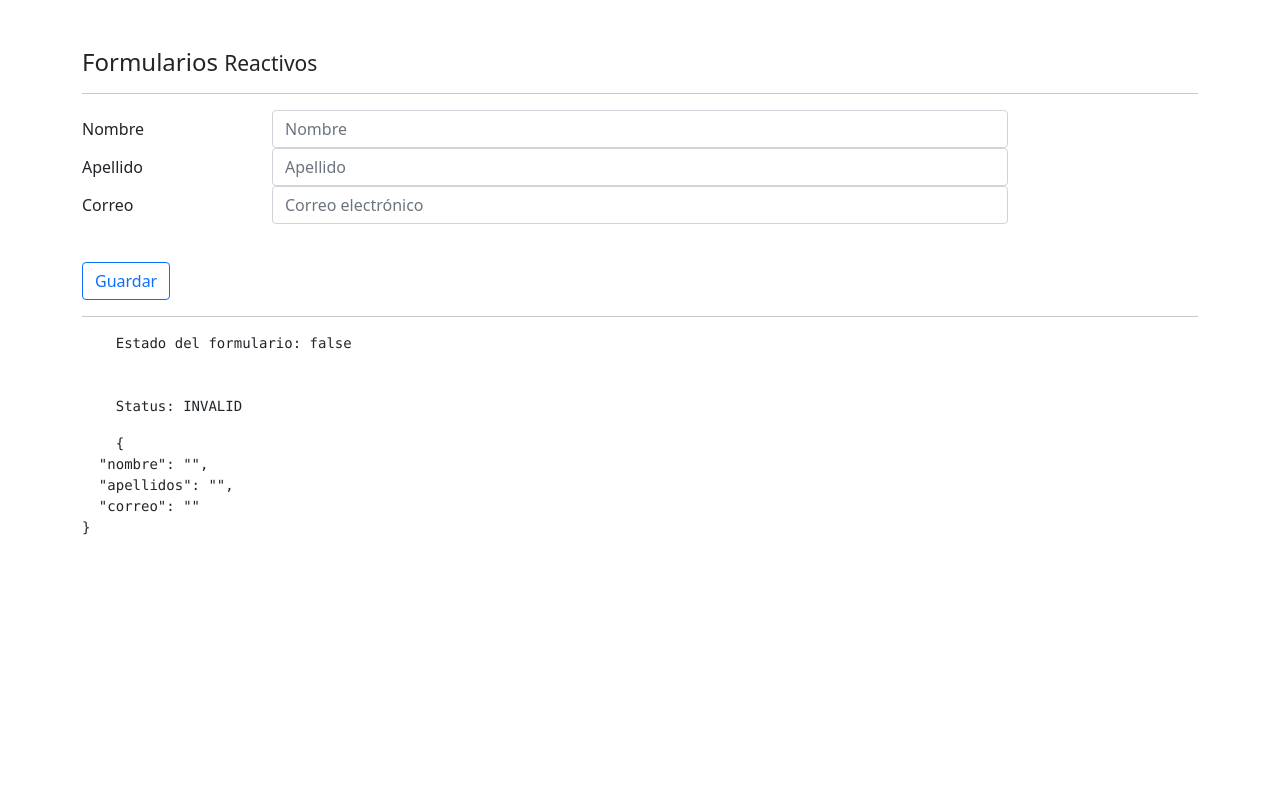
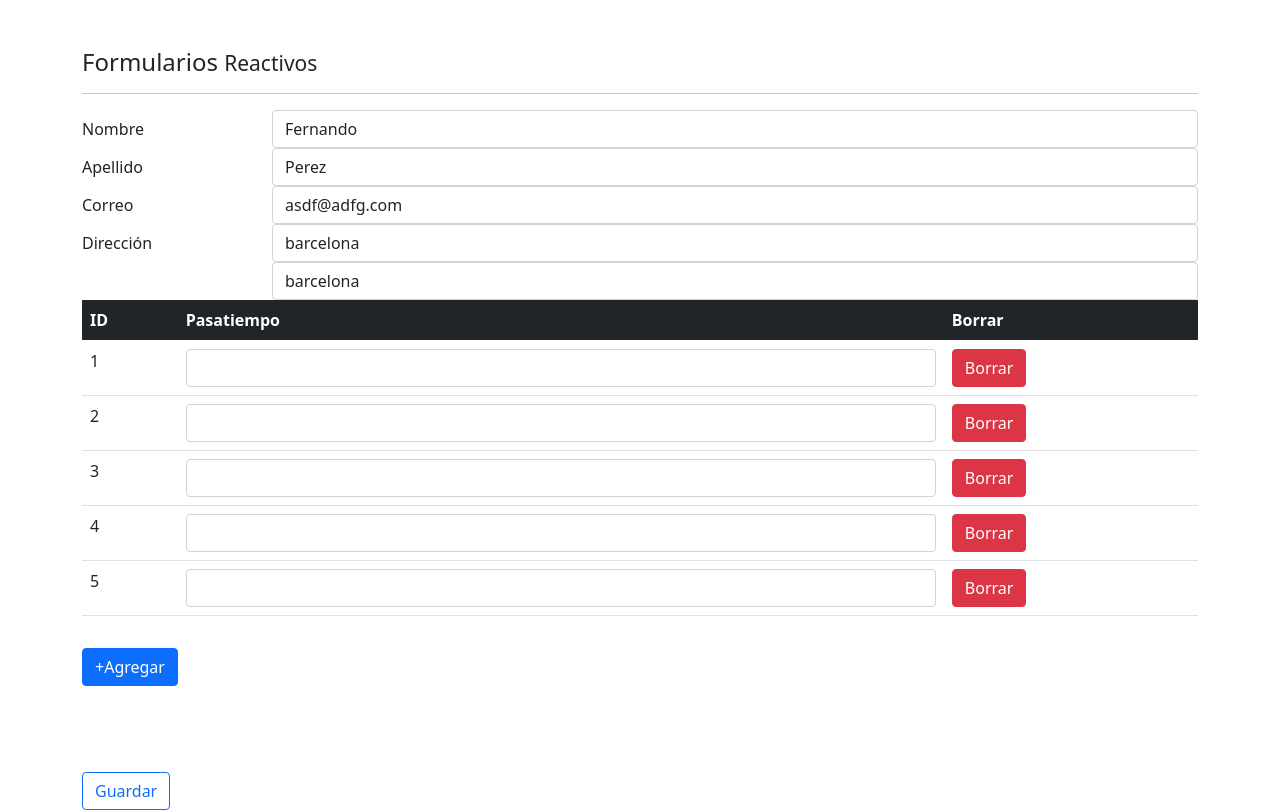
Before and after one commit to ejcordoba/udemy-courses-angular-10, an Angular app in the folder 08-formularios/: page /reactivo in a window 1280 px wide. Shown: the top 812 px of the page. Built offline with nearby package versions, Linux system fonts and the light colour scheme.

Commit message:
section 11 - lesson 201 to 205 done

```diff
--- a/08-formularios/src/app/pages/reactive/reactive.component.html
+++ b/08-formularios/src/app/pages/reactive/reactive.component.html
@@ -6,17 +6,20 @@
 
         <div class="form-group row">
             <label class="col-2 col-form-label">Nombre</label>
-            <div class="col-8">
+            <div class="col">
 
-                <input class="form-control" type="text" placeholder="Nombre" formControlName="nombre">
+                <input class="form-control" type="text" placeholder="Nombre" formControlName="nombre" [class.is-invalid]="nombreNoValido">
+                <small *ngIf="nombreNoValido" class="text-danger">Ingrese 5 caracteres</small>
             </div>
         </div>
 
         <div class="form-group row">
             <label class="col-2 col-form-label">Apellido</label>
-            <div class="col-8">
+            <div class="col">
 
-                <input class="form-control" type="text" placeholder="Apellido" formControlName="apellidos">
+                <input class="form-control" type="text" placeholder="Apellido" formControlName="apellidos" [class.is-invalid]="apellidosNoValido">
+                <small *ngIf="apellidosNoValido" class="text-danger">Ingrese 5 caracteres</small>
+
             </div>
         </div>
 
@@ -24,13 +27,48 @@
 
     <div class="form-group row">
         <label class="col-2 col-form-label">Correo</label>
-        <div class="col-8">
+        <div class="col">
 
-            <input class="form-control" type="email" placeholder="Correo electrónico" formControlName="correo">
+            <input class="form-control" type="email" placeholder="Correo electrónico" formControlName="correo" [class.is-invalid]="correoNoValido">
+            <small *ngIf="correoNoValido" class="text-danger">Ingrese un correo válido</small>
         </div>
     </div>
 
+    <div class="form-group row" formGroupName="direccion">
+        <label class="col-2 col-form-label">Dirección</label>
+        <div class="form-row col">
+            <div class="col">
+                <input type="text" class="form-control" placeholder="Distrito" formControlName="distrito" [class.is-invalid]="distritoNoValido">
+            </div>
+            <div class="col">
+                <input type="text" class="form-control" placeholder="Ciudad" formControlName="ciudad" [class.is-invalid]="ciudadNoValido">
+            </div>
+        </div>
+    </div>
 
+    <div class="row">
+        <div class="col">
+            <table class="table">
+                <thead class="table-dark">
+                    <tr>
+                        <th>ID</th>
+                        <th>Pasatiempo</th>
+                        <th>Borrar</th>
+                    </tr>
+                </thead>
+                <tbody formArrayName="pasatiempos">
+                    <tr *ngFor="let control of pasatiempos.controls; let i = index;">
+                        <td>{{ i + 1 }}</td>
+                        <td>
+                            <input class="form-control" type="text" [formControlName]="i">
+                        </td>
+                        <td><button class="btn btn-danger" type="button">Borrar</button></td>
+                    </tr>
+                </tbody>
+            </table>
+            <button type="button" class="btn btn-primary mt-3 mb-5 btn-block">+Agregar</button>
+        </div>
+    </div>
 
     <div class="form-group row">
         <label class="col-2 col-form-label">&nbsp;</label>
--- a/08-formularios/src/app/pages/reactive/reactive.component.ts
+++ b/08-formularios/src/app/pages/reactive/reactive.component.ts
@@ -1,5 +1,5 @@
 import { Component, OnInit } from '@angular/core';
-import { FormBuilder, FormGroup, Validators } from '@angular/forms';
+import { FormArray, FormBuilder, FormGroup, Validators } from '@angular/forms';
 
 @Component({
   selector: 'app-reactive',
@@ -12,9 +12,29 @@ export class ReactiveComponent implements OnInit {
 
   constructor( private fb: FormBuilder ) {
     this.crearFormulario();
+    this.cargarDataAlFormulario();
   }
 
   ngOnInit(): void {
+  }
+
+  get pasatiempos() {
+    return this.forma.get('pasatiempos') as FormArray;
+  }
+  get nombreNoValido() {
+    return this.forma.get('nombre').invalid && this.forma.get('nombre').touched;
+  }
+  get apellidosNoValido() {
+    return this.forma.get('apellidos').invalid && this.forma.get('apellidos').touched;
+  }
+  get correoNoValido() {
+    return this.forma.get('correo').invalid && this.forma.get('correo').touched;
+  }
+  get distritoNoValido() {
+    return this.forma.get('direccion.distrito').invalid && this.forma.get('direccion.distrito').touched;
+  }
+  get ciudadNoValido() {
+    return this.forma.get('direccion.ciudad').invalid && this.forma.get('direccion.ciudad').touched;
   }
 
   crearFormulario() {
@@ -23,12 +43,49 @@ export class ReactiveComponent implements OnInit {
       nombre: ['', [Validators.required, Validators.minLength(5)]],
       apellidos: ['', [Validators.required, Validators.minLength(5)]],
       correo: ['', [Validators.required, Validators.pattern('[a-z0-9._%+-]+@[a-z0-9.-]+\.[a-z]{2,3}$')]],
+      direccion: this.fb.group({
+        distrito: ['', Validators.required ],
+        ciudad: ['', Validators.required ],
+      }),
+      pasatiempos: this.fb.array([
+        [],[],[],[],[]
+      ])
     });
 
   }
 
+  cargarDataAlFormulario() {
+    this.forma.reset({
+      nombre: 'Fernando',
+      apellidos: 'Perez',
+      correo: 'asdf@adfg.com',
+      direccion: {
+        distrito: 'barcelona',
+        ciudad: 'barcelona'
+      }
+
+    });
+  }
+
   guardar() {
     console.log(this.forma);
+    if ( this.forma.invalid ) {
+      return Object.values( this.forma.controls ).forEach( control => {
+
+        if ( control instanceof FormGroup ) {
+          Object.values( control.controls ).forEach ( control =>
+            control.markAsTouched()
+          );
+        } else {
+          control.markAsTouched();
+        }
+      });
+    }
+    // Posteo de información (llamada al servicio para guardar en base de datos, etc)
+    // Reseteo del formulario
+    this.forma.reset({
+      nombre: 'Sin nombre'
+    });
   }
 
 }
```
Also changed, not shown: 1 other file (tests, documents, lock files or other folders).
